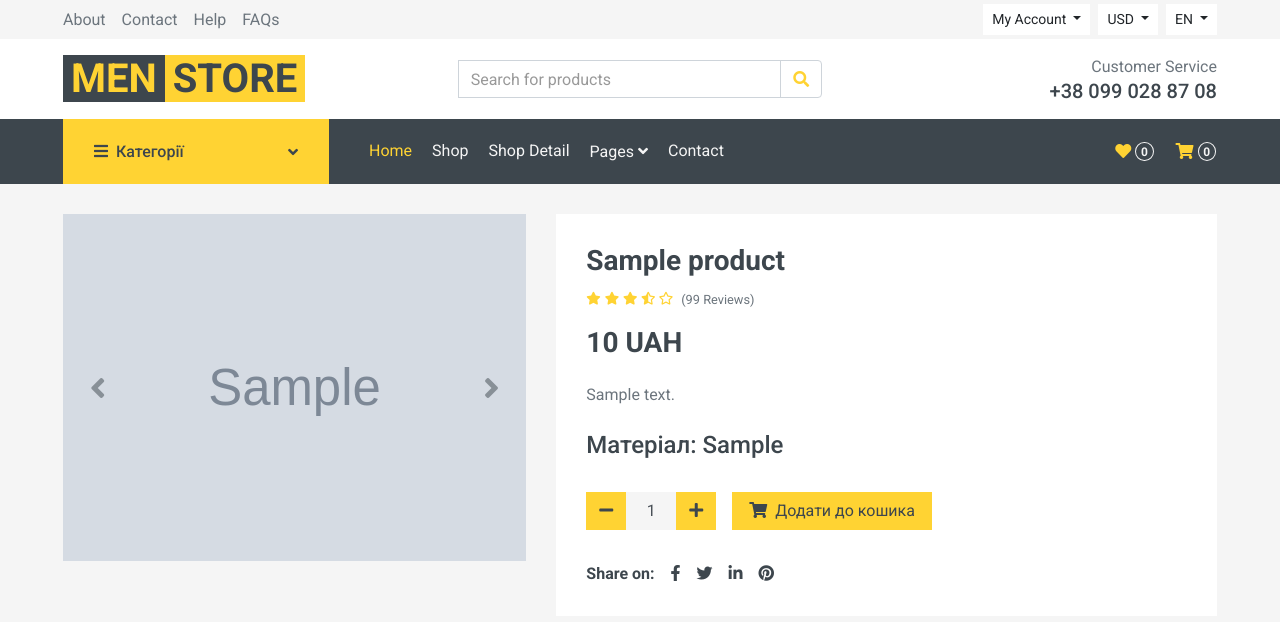
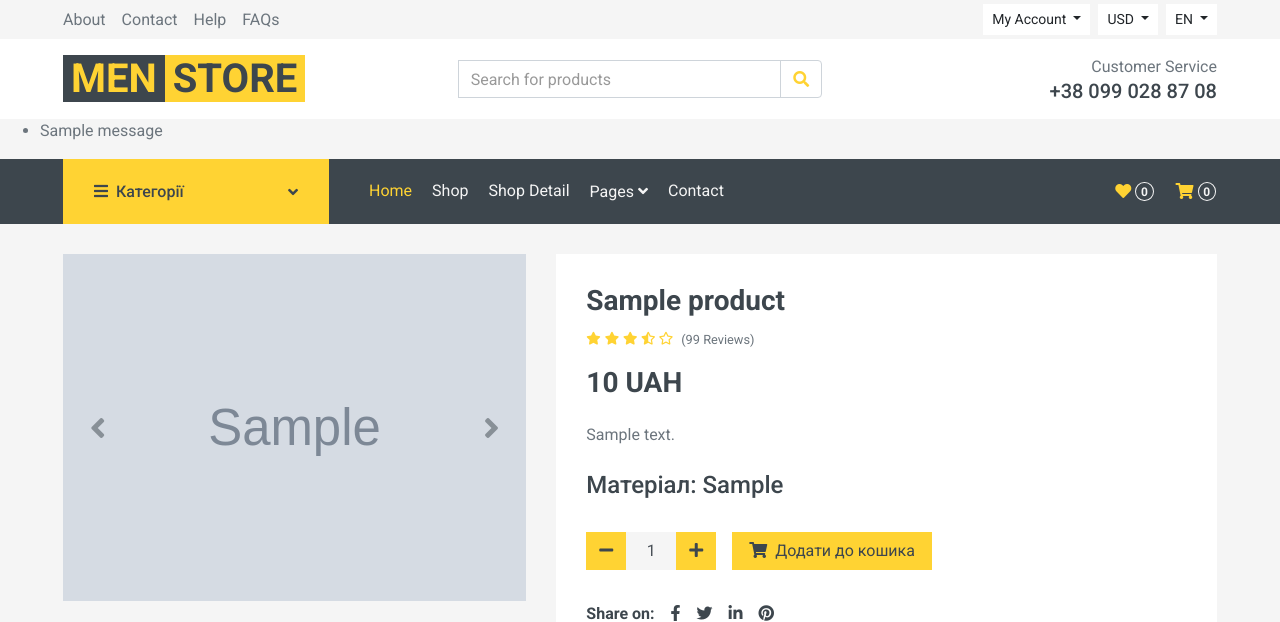
Before and after one commit to StanislavSapal/Internet-shop, a Django app: a page that uses menstoreproject/menstoreproject/templates/base.html in a window 1280 px wide. Shown: the top 622 px of the page. Run offline with Django 4.2, Linux system fonts and the light colour scheme; tables that the repository leaves empty hold one stand-in row (values such as "Sample post"); grey boxes marked "Sample" are stand-in pictures; one stand-in notice (Sample message) is shown; some libraries are stand-ins or nearby versions.

Commit message:
messages block added to base template

```diff
--- a/menstoreproject/menstoreproject/templates/base.html
+++ b/menstoreproject/menstoreproject/templates/base.html
@@ -32,7 +32,13 @@
 </head>
 <body>
 {% include 'inc/_topbar.html' %}
-
+{% if messages %}
+<ul class="messages">
+    {% for message in messages %}
+    <li {% if message.tags %} class="{{ message.tags }}" {% endif %} > {{ message }}</li>
+    {% endfor %}
+</ul>
+{% endif %}
 {% include 'inc/_navbar.html' %}
 
 {% block content %}CONTENT{% endblock %}
--- a/menstoreproject/order/views.py
+++ b/menstoreproject/order/views.py
@@ -3,6 +3,7 @@ from .forms import OrderForm
 from cart.models import Cart
 from django.shortcuts import render
 from django.db.models import F, Sum
+from django.contrib import messages
 
 
 class OrderConfirmationView(FormView):
@@ -28,4 +29,5 @@ class OrderConfirmationView(FormView):
 
 
 def successful_order_page_view(request):
+    messages.success(request, 'Замовлення підтверджено.')
     return render(request, 'order/successful_order.html')
```
